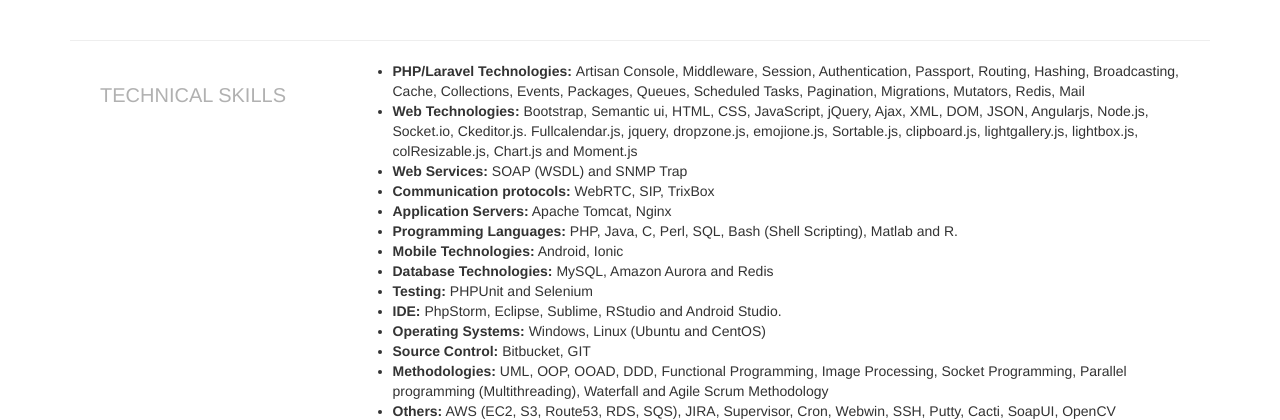
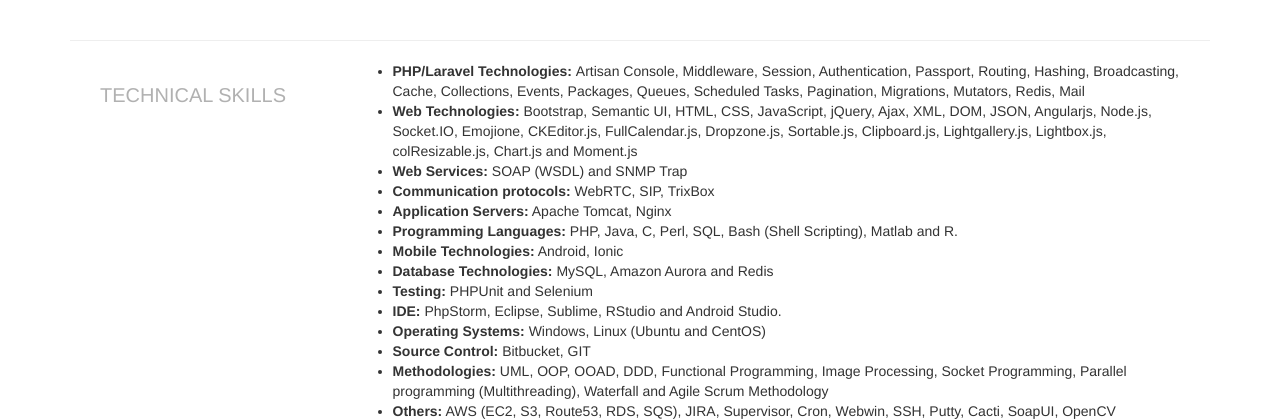
Before and after one commit to Senthan/pdf-generate, a PHP site: page /views/invoice.php in a window 1280 px wide. Shown: the part 629-1049 px from the top of the page. Run offline with PHP 8.4, Linux system fonts and the light colour scheme.

Commit message:
cv typo fixes

```diff
--- a/views/invoice.php
+++ b/views/invoice.php
@@ -156,7 +156,7 @@
 						<strong>Web Technologies:</strong>
 					</span>
 					<span class="list-group-item-text">
-						Bootstrap, Semantic ui, HTML, CSS, JavaScript, jQuery, Ajax, XML, DOM, JSON, Angularjs, Node.js, Socket.io, Ckeditor.js. Fullcalendar.js, jquery, dropzone.js, emojione.js, Sortable.js, clipboard.js, lightgallery.js, lightbox.js, colResizable.js, Chart.js and Moment.js
+						Bootstrap, Semantic UI, HTML, CSS, JavaScript, jQuery, Ajax, XML, DOM, JSON, Angularjs, Node.js, Socket.IO, Emojione, CKEditor.js, FullCalendar.js, Dropzone.js, Sortable.js, Clipboard.js, Lightgallery.js, Lightbox.js, colResizable.js, Chart.js and Moment.js
 					</span>
 				</li>
 				<li class="">
```
